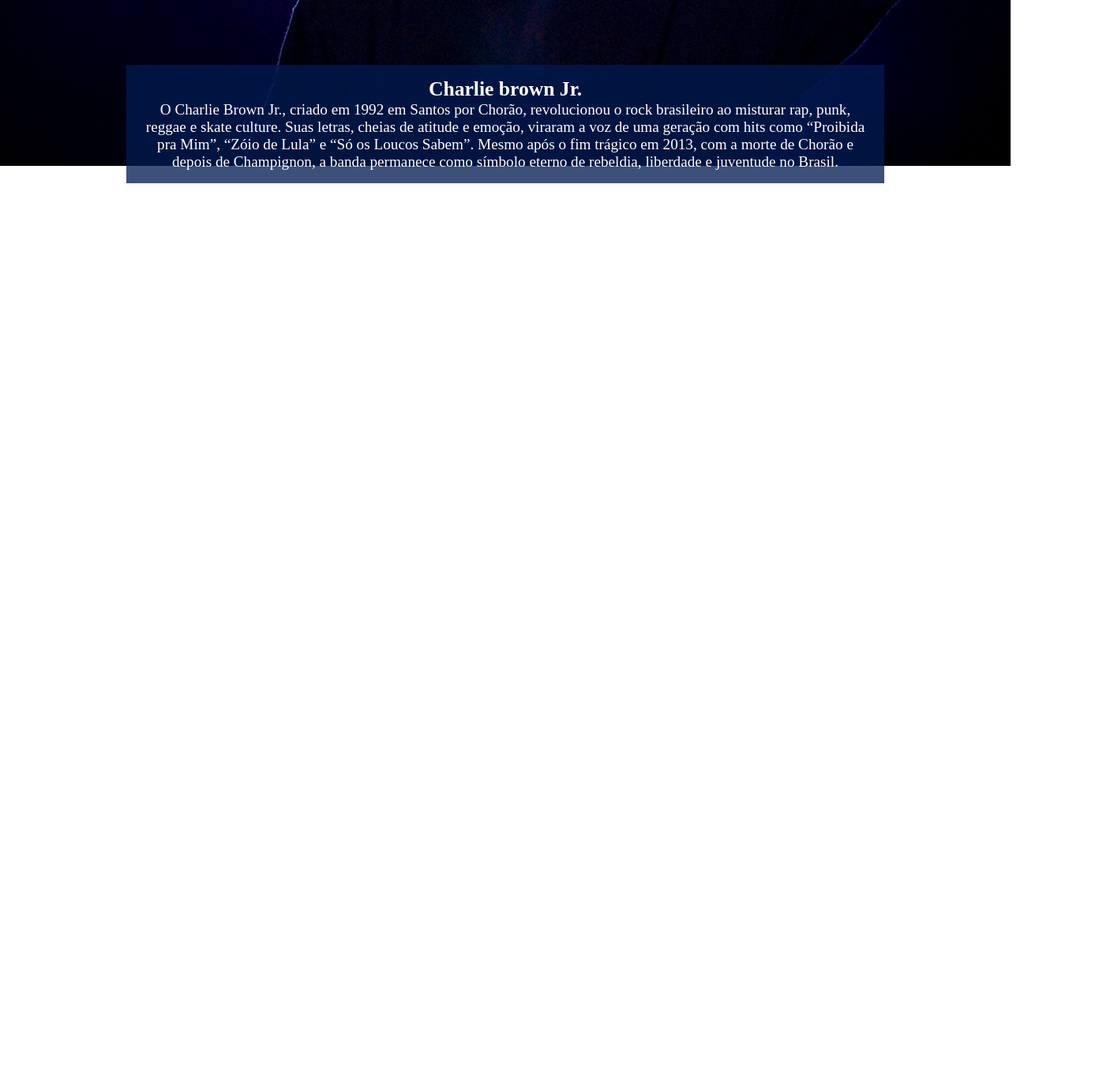
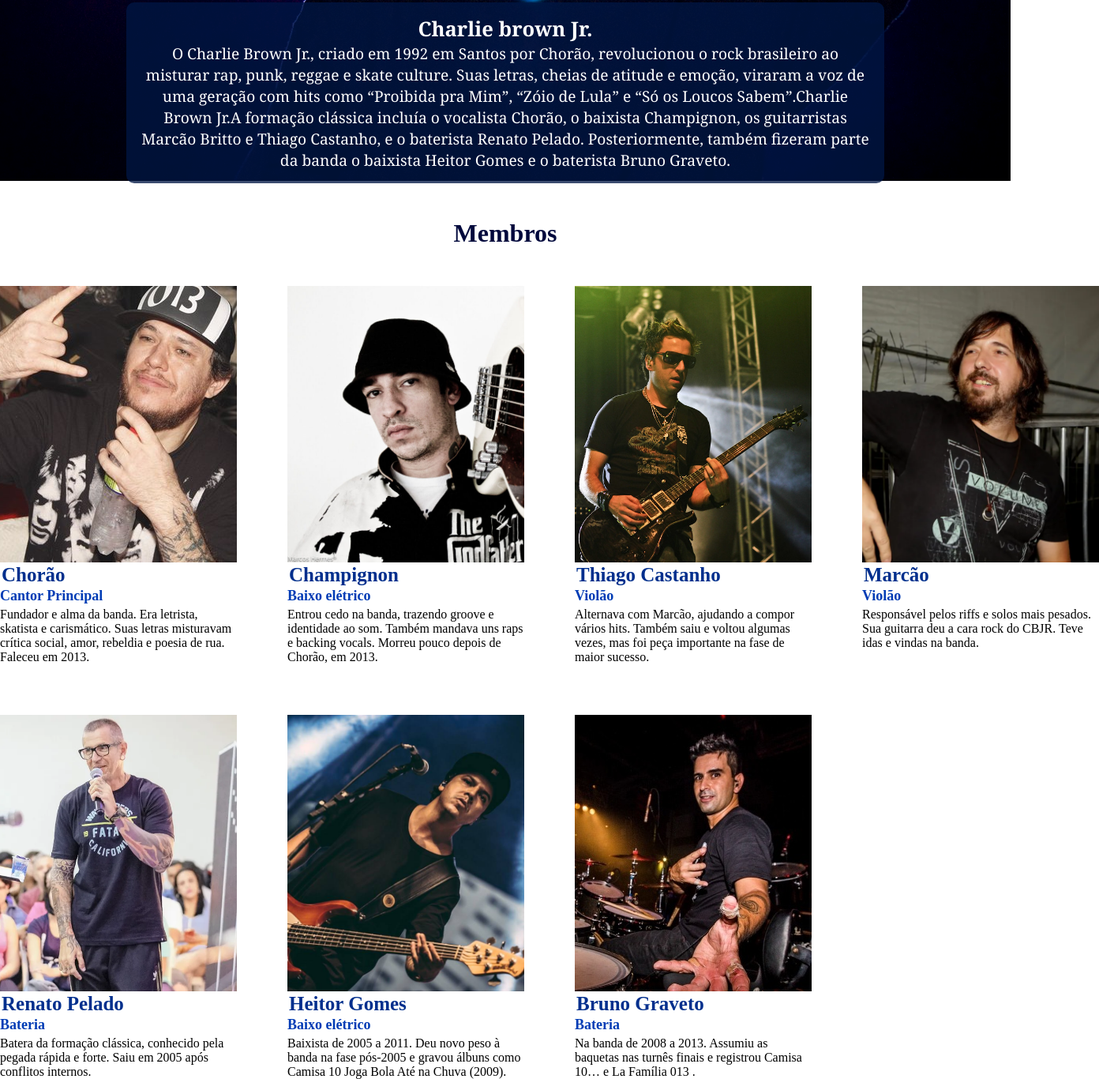
Before and after one commit to annaatoxzii/projeto-banda-responsivo, a plain HTML site: page index.html in a window 1280 px wide. Shown: the part 568-1934 px from the top of the page at 79% size, 1392 px wide, since content can reach past the window. Before the commit the page ends 800 px from the top, so only its background shows below. Drawn offline with Linux system fonts and the light colour scheme.

Commit message:
cria membros

```diff
--- a/index.html
+++ b/index.html
@@ -13,25 +13,86 @@
     <header>
         <img src="fotos/logo.png" alt="">
         <nav>
-            <a href="">Inico</a>
+            <a href="#Inicio">Inico</a>
+            <a href="#membros1">Membros</a>
             <a href="">História</a>
             <a href="">Albuns</a>
         </nav>
     </header>
 
-    <section class="Inicio">
+    <section id="Inicio">
         <div class="foto">
             <div class="texto">
                 <h4>Charlie brown Jr.</h4>
                 <p>O Charlie Brown Jr., criado em 1992 em Santos por Chorão, revolucionou o rock brasileiro ao misturar
                     rap, punk, reggae e skate culture. Suas letras, cheias de atitude e emoção, viraram a voz de uma
-                    geração com hits como “Proibida pra Mim”, “Zóio de Lula” e “Só os Loucos Sabem”. Mesmo após o fim
-                    trágico em 2013, com a morte de Chorão e depois de Champignon, a banda permanece como símbolo eterno
-                    de rebeldia, liberdade e juventude no Brasil.</p>
+                    geração com hits como “Proibida pra Mim”, “Zóio de Lula” e “Só os Loucos Sabem”.Charlie Brown Jr.A
+                    formação clássica incluía o vocalista Chorão, o baixista Champignon, os guitarristas Marcão Britto e
+                    Thiago Castanho, e o
+                    baterista Renato Pelado. Posteriormente, também fizeram parte da banda o baixista Heitor Gomes e o
+                    baterista Bruno Graveto.</p>
             </div>
         </div>
 
     </section>
+    <section id="membros1">
+        <h1 class="mem">Membros</h1>
+        <div class="membros">
+            <div class="membro">
+                <div class="foto1"></div>
+                <h2>Chorão</h2>
+                <h4>Cantor Principal</h4>
+                <p>Fundador e alma da banda. Era letrista, skatista e carismático. Suas letras misturavam crítica
+                    social,
+                    amor, rebeldia e poesia de rua. Faleceu em 2013.</p>
+            </div>
+            <div class="membro">
+                <div class="foto2"></div>
+                <h2>Champignon</h2>
+                <h4>Baixo elétrico</h4>
+                <p>Entrou cedo na banda, trazendo groove e identidade ao som. Também mandava uns raps e backing vocals.
+                    Morreu pouco depois de Chorão, em 2013.</p>
+            </div>
+            <div class="membro">
+                <div class="foto3"></div>
+                <h2>Thiago Castanho</h2>
+                <h4>Violão</h4>
+                <p>Alternava com Marcão, ajudando a compor vários hits. Também saiu e voltou algumas vezes, mas foi peça
+                    importante na fase de maior sucesso.</p>
+            </div>
+            <div class="membro">
+                <div class="foto4"></div>
+                <h2>Marcão</h2>
+                <h4>Violão</h4>
+                <p>Responsável pelos riffs e solos mais pesados. Sua guitarra deu a cara rock do CBJR. Teve idas e
+                    vindas na
+                    banda.</p>
+            </div>
+            <div class="membro">
+                <div class="foto5"></div>
+                <h2>Renato Pelado</h2>
+                <h4>Bateria</h4>
+                <p>Batera da formação clássica, conhecido pela pegada rápida e forte. Saiu em 2005 após conflitos
+                    internos.
+                </p>
+            </div>
+            <div class="membro">
+                <div class="foto6"></div>
+                <h2>Heitor Gomes</h2>
+                <h4>Baixo elétrico</h4>
+                <p>Baixista de 2005 a 2011. Deu novo peso à banda na fase pós-2005 e gravou álbuns como Camisa 10 Joga
+                    Bola Até na Chuva (2009).</p>
+            </div>
+            <div class="membro">
+                <div class="foto7"></div>
+                <h2>Bruno Graveto</h2>
+                <h4>Bateria</h4>
+                <p>Na banda de 2008 a 2013. Assumiu as baquetas nas turnês finais e registrou Camisa 10… e La
+                    Família 013 .</p>
+            </div>
+        </div>
+    </section>
+
 </body>
 
 </html>
--- a/style.css
+++ b/style.css
@@ -4,15 +4,21 @@
     box-sizing: border-box;
 }
 
+html {
+    scroll-behavior: smooth;
+}
+
+
 header {
     padding: 0.2rem;
     display: flex;
     justify-content: space-between;
-    background-color: rgb(0, 17, 50);
+    background-color: rgb(0, 10, 31);
     align-items: center;
 
     img {
         height: 4.5rem;
+        margin-left: 1rem;
     }
 }
 
@@ -23,11 +29,14 @@ nav {
     gap: 30px;
     color: white;
     display: flex;
+    font-family: Cambria, Cochin, Georgia, Times, 'Times New Roman', serif;
 
     a {
         color: white;
         text-decoration: none;
+        padding: 2rem;
     }
+
 }
 
 .foto {
@@ -41,8 +50,9 @@ nav {
 }
 
 .texto {
+    font-family: Cambria, Cochin, Georgia, Times, 'Times New Roman', serif;
     color: white;
-    background-color: rgba(0, 27, 81, 0.766);
+    background-color: rgba(0, 23, 69, 0.766);
     width: 60rem;
     text-align: center;
     display: flex;
@@ -54,6 +64,7 @@ nav {
     left: 50%;
     transform: translateX(-50%);
     padding: 1rem;
+    border-radius: 10px;
 
     h4 {
         font-size: 1.6rem;
@@ -63,3 +74,120 @@ nav {
         font-size: 1.2rem;
     }
 }
+
+.mem {
+    font-size: 2rem;
+    padding: 3rem;
+    color: rgb(0, 8, 60);
+    text-align: center;
+}
+
+.membros {
+    display: grid;
+    grid-template-columns: repeat(4, 1fr);
+    gap: 4rem;
+    max-width: 1400px;
+    margin: 0 auto;
+    justify-items: center;
+}
+
+
+.membros1 {
+    align-items: center;
+    align-content: center;
+    display: flex;
+    justify-content: center;
+    flex-direction: column;
+    text-align: center;
+    font-family: Cambria, Cochin, Georgia, Times, 'Times New Roman', serif;
+    background-color: rgb(1, 0, 45);
+}
+
+.membro {
+
+    h2 {
+        color: rgb(0, 47, 141);
+        font-size: 25px;
+        padding: 2px;
+    }
+
+    h4 {
+        color: rgb(0, 60, 181);
+        font-size: 18px;
+        margin-bottom: 4px;
+    }
+
+    p {
+        color: rgb(0, 0, 0);
+    }
+}
+
+.foto1 {
+    background-image: url(fotos/chorao.jpg);
+    width: 300px;
+    height: 350px;
+    object-fit: cover;
+    background-size: cover;
+    background-position: top;
+    background-repeat: no-repeat;
+}
+
+.foto2 {
+    background-image: url(fotos/champi.jpg);
+    width: 300px;
+    height: 350px;
+    object-fit: cover;
+    background-size: cover;
+    background-position: left;
+    background-repeat: no-repeat;
+}
+
+.foto3 {
+    background-image: url(fotos/thiago.jpg);
+    width: 300px;
+    height: 350px;
+    object-fit: cover;
+    background-size: cover;
+    background-position: top left;
+    background-repeat: no-repeat;
+}
+
+.foto4 {
+    background-image: url(fotos/marcão.webp);
+    width: 300px;
+    height: 350px;
+    object-fit: cover;
+    background-size: cover;
+    background-position: center;
+    background-repeat: no-repeat;
+}
+
+.foto5 {
+    background-image: url(fotos/renato.webp);
+    width: 300px;
+    height: 350px;
+    object-fit: cover;
+    background-size: cover;
+    background-position: right;
+    background-repeat: no-repeat;
+}
+
+.foto6 {
+    background-image: url(fotos/heitor.jpg);
+    width: 300px;
+    height: 350px;
+    object-fit: cover;
+    background-size: cover;
+    background-position: center;
+    background-repeat: no-repeat;
+}
+
+.foto7 {
+    background-image: url(fotos/bruno.jpg);
+    width: 300px;
+    height: 350px;
+    object-fit: cover;
+    background-size: cover;
+    background-position: top;
+    background-repeat: no-repeat;
+}
```
Also changed, not shown: fotos/bruno.jpg (added), fotos/champi.jpg (added), fotos/chorao.jpg (added), fotos/chorão.webp (added), fotos/heitor.jpg (added), fotos/marcão.webp (added), fotos/renato.webp (added), fotos/thiago.jpg (added).
